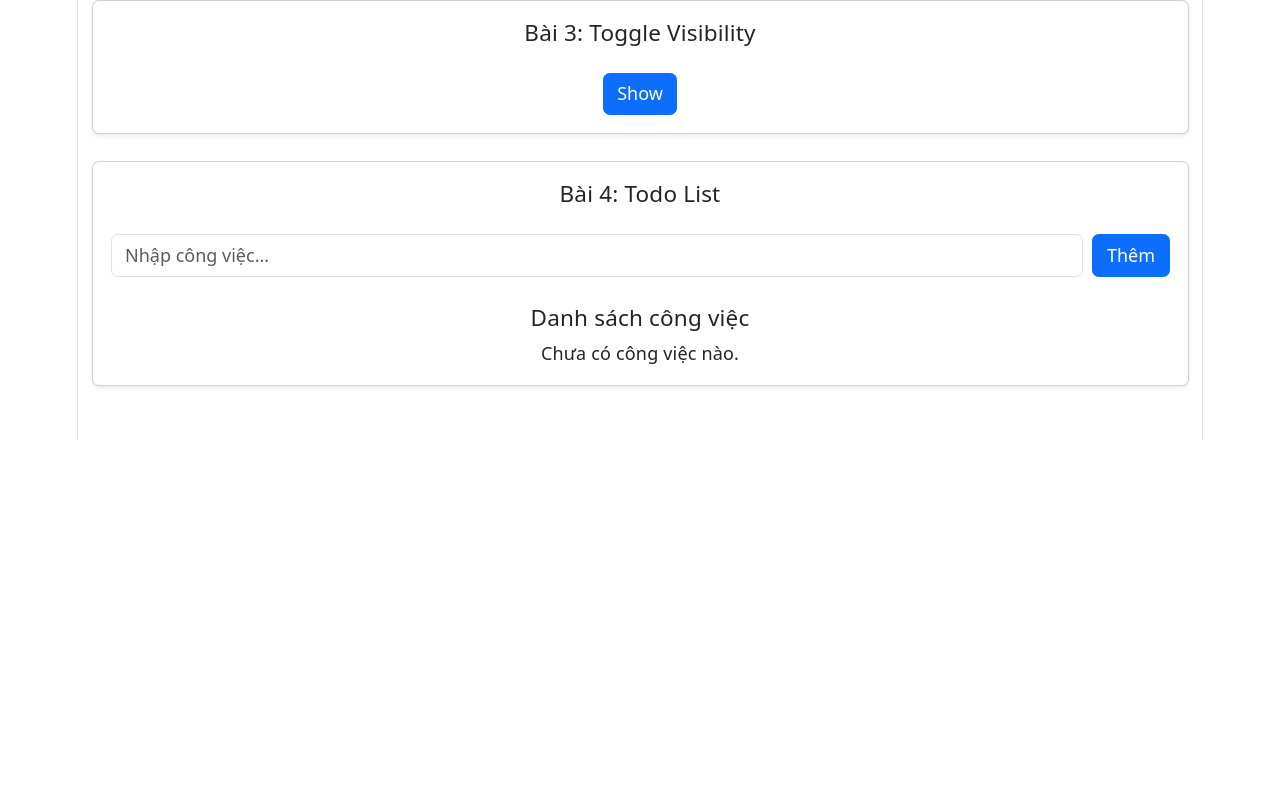
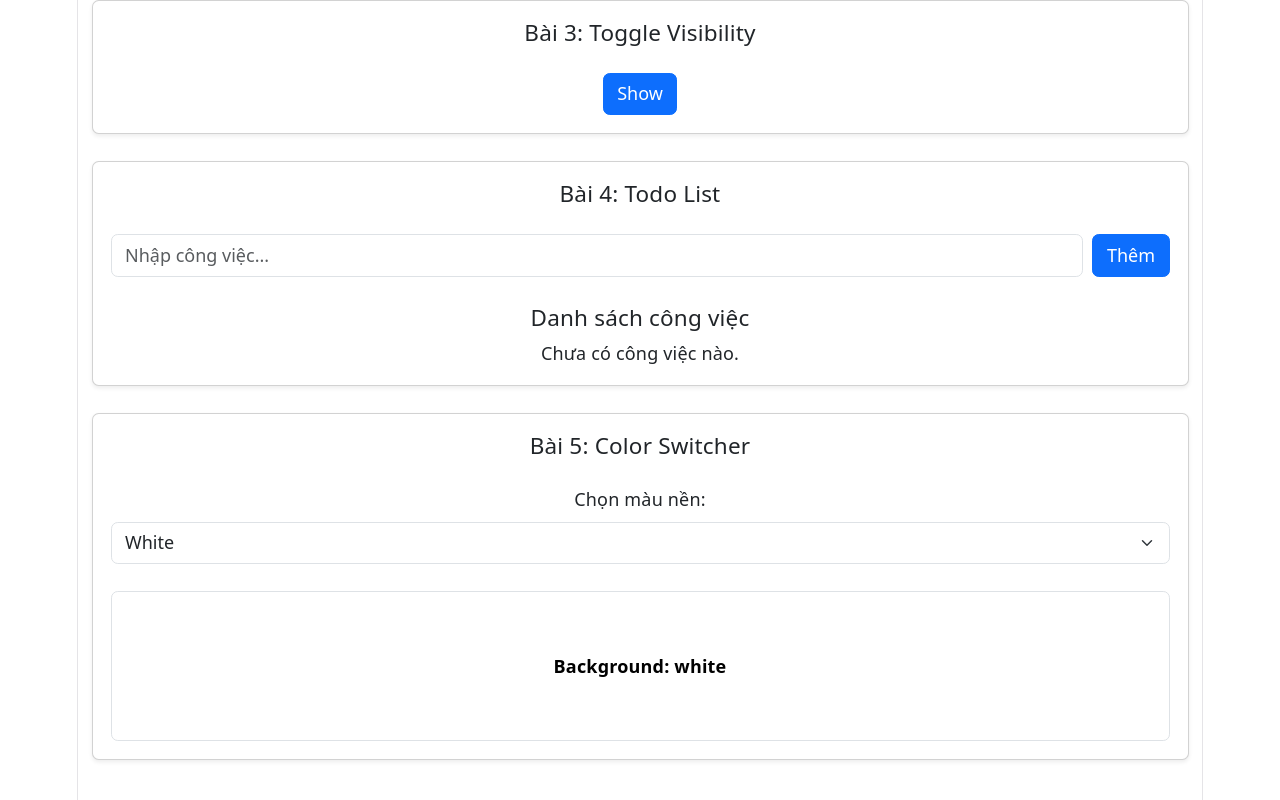
Before and after one commit to phulongtran/FER202_FA26_LongTP, a React (Vite) app in the folder Slot7/usestate-exercises/: page / in a window 1280 px wide. Shown: the part 685-1485 px from the top of the page. Before the commit the page ends 1125 px from the top, so only its background shows below. Built offline with nearby package versions, Linux system fonts and the light colour scheme.

Commit message:
feat(exercise-5): create color switcher component

```diff
--- a/Slot7/usestate-exercises/src/App.jsx
+++ b/Slot7/usestate-exercises/src/App.jsx
@@ -2,6 +2,7 @@ import Exercise1Counter from './components/Exercise1Counter'
 import Exercise2ControlledInput from './components/Exercise2ControlledInput'
 import Exercise3ToggleVisibility from './components/Exercise3ToggleVisibility'
 import Exercise4TodoList from './components/Exercise4TodoList'
+import Exercise5ColorSwitcher from './components/Exercise5ColorSwitcher'
 
 function App() {
   return (
@@ -11,12 +12,10 @@ function App() {
       </h1>
 
       <Exercise1Counter />
-
       <Exercise2ControlledInput />
-
       <Exercise3ToggleVisibility />
-
       <Exercise4TodoList />
+      <Exercise5ColorSwitcher />
     </div>
   )
 }
--- /dev/null
+++ b/Slot7/usestate-exercises/src/components/Exercise5ColorSwitcher.jsx
@@ -0,0 +1,59 @@
+import { useState } from 'react'
+import { Card, Form } from 'react-bootstrap'
+
+function Exercise5ColorSwitcher() {
+  const [color, setColor] = useState('white')
+
+  const handleColorChange = (event) => {
+    setColor(event.target.value)
+  }
+
+  return (
+    <Card className="mb-4 shadow-sm text-dark">
+      <Card.Body>
+        <Card.Title className="mb-4 text-dark">
+          Bài 5: Color Switcher
+        </Card.Title>
+
+        <Form.Group className="mb-4">
+          <Form.Label className="text-dark">
+            Chọn màu nền:
+          </Form.Label>
+
+          <Form.Select
+            value={color}
+            onChange={handleColorChange}
+          >
+            <option value="white">White</option>
+            <option value="red">Red</option>
+            <option value="blue">Blue</option>
+            <option value="green">Green</option>
+            <option value="yellow">Yellow</option>
+          </Form.Select>
+        </Form.Group>
+
+        <div
+          className="d-flex justify-content-center align-items-center rounded border"
+          style={{
+            height: '150px',
+            backgroundColor: color,
+          }}
+        >
+          <span
+            style={{
+              color:
+                color === 'blue' || color === 'green'
+                  ? 'white'
+                  : 'black',
+              fontWeight: 'bold',
+            }}
+          >
+            Background: {color}
+          </span>
+        </div>
+      </Card.Body>
+    </Card>
+  )
+}
+
+export default Exercise5ColorSwitcher
```
